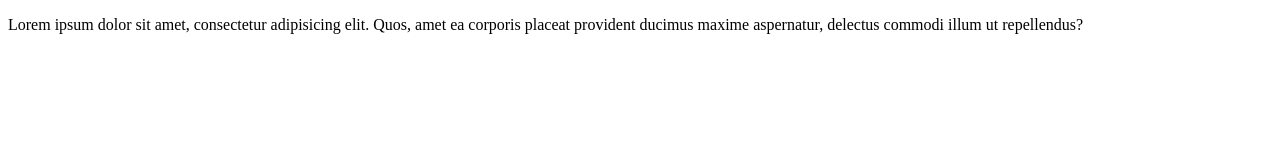
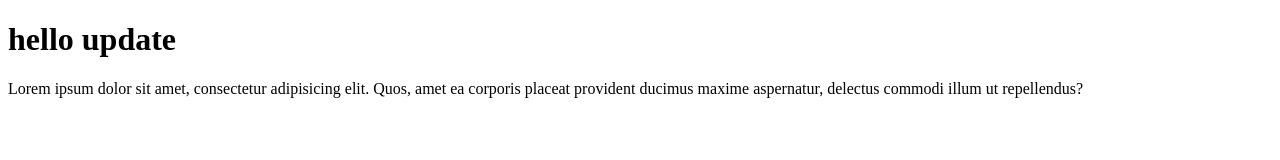
Before and after one commit to CodeWithAnjali/parragraph, a plain HTML site: page index.html in a window 1280 px wide. Drawn offline with Linux system fonts and the light colour scheme.

Commit message:
Update index.html

```diff
--- a/index.html
+++ b/index.html
@@ -6,6 +6,7 @@
     <title>try</title>
 </head>
 <body>
+    <h1>hello update</h1>
     <p>Lorem ipsum dolor sit amet, consectetur adipisicing elit. Quos, amet ea corporis placeat provident ducimus maxime aspernatur, delectus commodi illum ut repellendus?</p>
 </body>
 </html>
```
